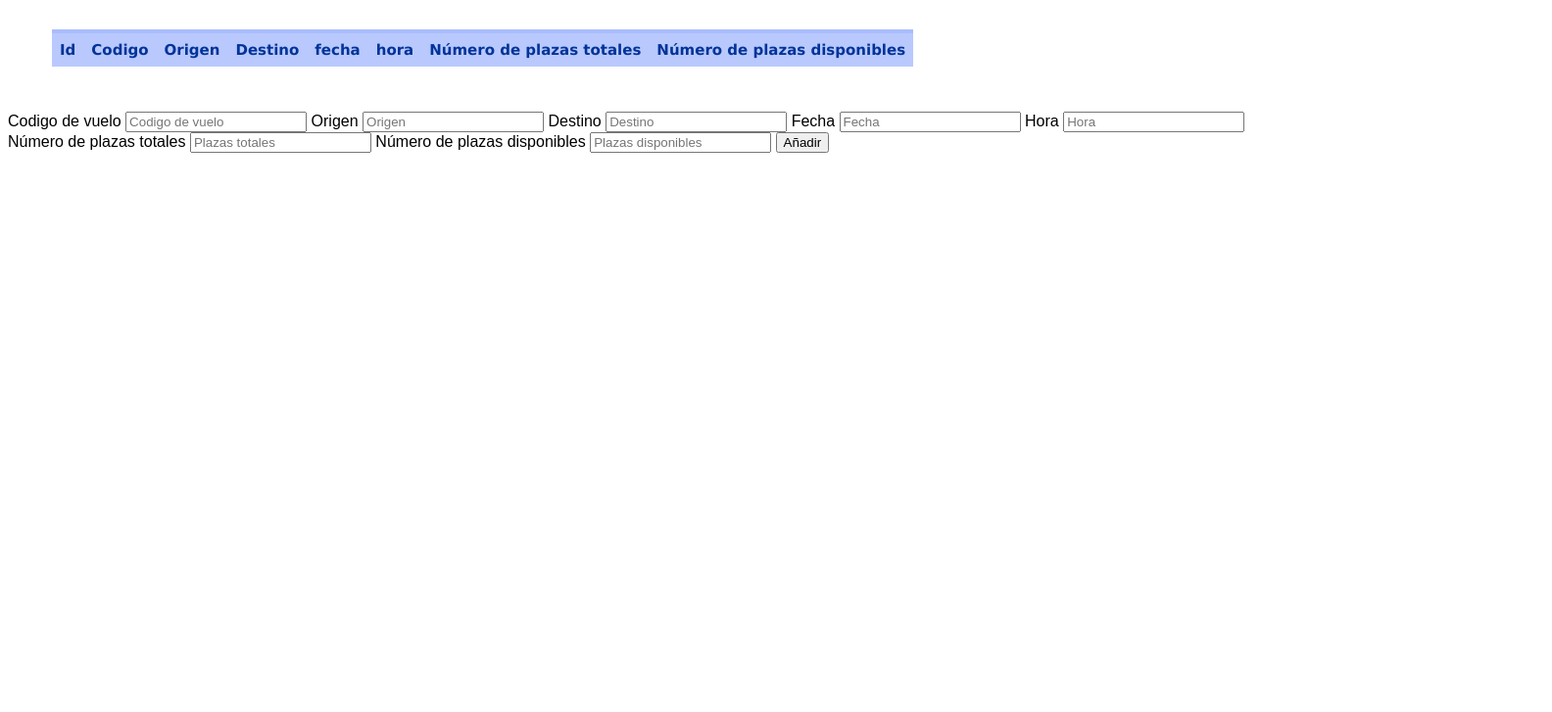
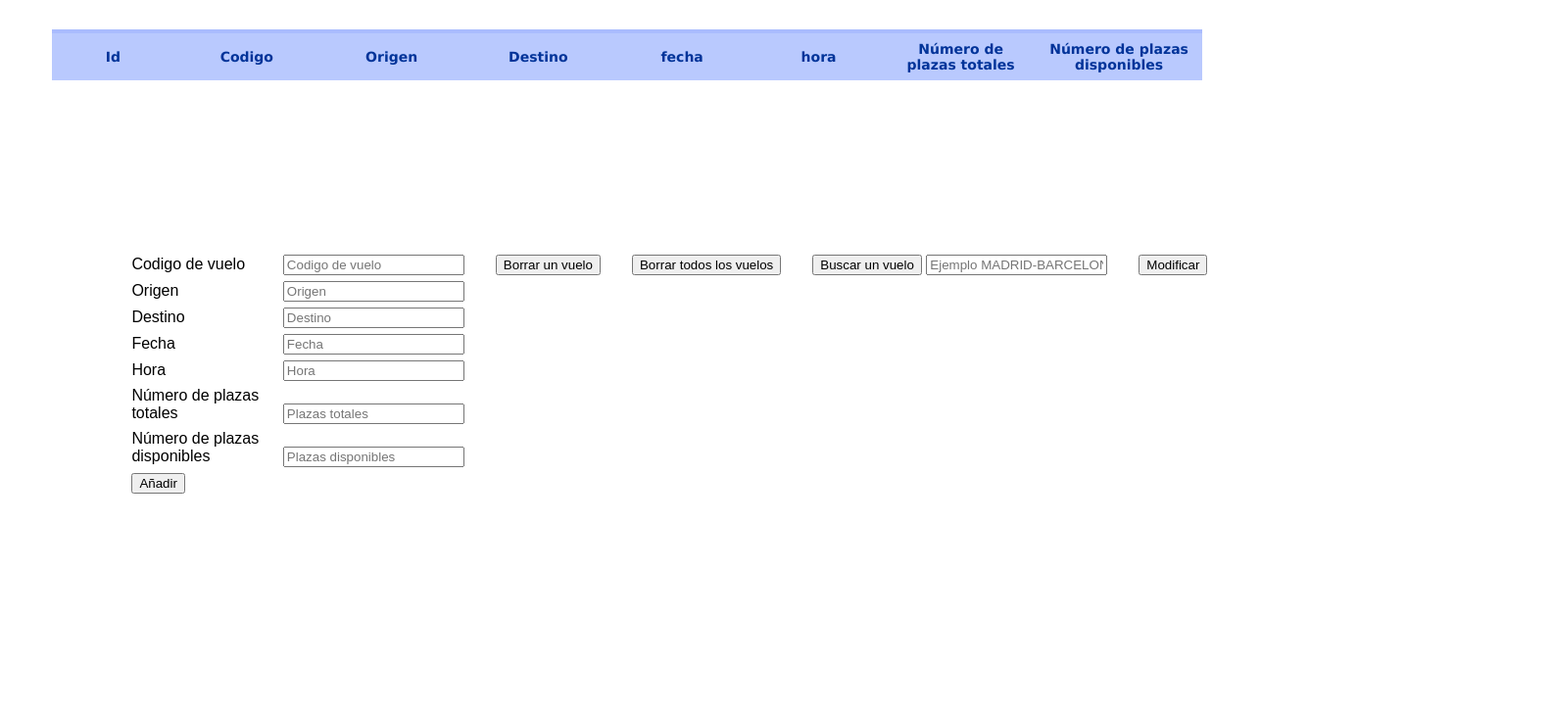
Before and after one commit to javierborreguero/Gestor_Vuelos, a plain HTML site: page vuelos.html in a window 1280 px wide. Shown: the part 73-800 px from the top of the page at 98% size, 1584 px wide, since content can reach past the window. Drawn offline with Linux system fonts and the light colour scheme; no server answers.

Commit message:
Scroll into table added

```diff
--- a/script.js
+++ b/script.js
@@ -12,6 +12,7 @@ function readFlight() {
             var arrayOfFlight = readFlight.vuelos;
             flightContainer.innerHTML = "";
             // Bucle que permite mostrar los datos en um párrafo
+
             for (let index = 0; index < numberOfFlights; index++) {
                 var table = document.getElementById("tableContent");
                 var row = table.insertRow(0);
@@ -64,7 +65,7 @@ function insertNewFlight() {
             // Bucle que permite mostrar los datos en um párrafo
             for (let index = 0; index < numberOfFlights; index++) {
                 //Contendor para pintar los datos de los vuelos
-                var flightContainer = document.getElementById("sh");
+                var flightContainer = document.getElementById("showDataDiv");
                 readFlight();
             }
         }
--- a/styles.css
+++ b/styles.css
@@ -1,20 +1,31 @@
+/*----- ESTILO DEL CUERPO* -----*/
 body {
   align-self: center;
   font-family: Arial, Helvetica, sans-serif;
+
 }
+
+/*----- POSICIONAMIENTO DEL TITULO -----*/
 h1{
   text-align: center;
+  position:relative;
+  left:-5%;
 }
+
+/*----- ESTILO DE LA TABLA -----*/
 table {
   font-family: "Lucida Sans Unicode", "Lucida Grande", Sans-Serif;
   font-size: 12px;
   margin: 45px;
   text-align: center;
   border-collapse: collapse;
+
 }
 
+/*----- ESTILO DE LA CABECERA DE LA TABLA -----*/
 th {
-  font-size: 15px;
+  width: 250px;
+  font-size: 14px;
   font-weight: bold;
   padding: 8px;
   background: #b9c9fe;
@@ -23,10 +34,74 @@ th {
   color: #039;
 }
 
+/*----- ESTILO DEL CUERPO DE LA TABLA -----*/
 td{
+  width:250px;
   padding: 16px;
   background: #e8edff;
   border-bottom: 1px solid #fff;
   color: #669;
   border-top: 1px solid transparent;
+  overflow: auto;
 }
+
+/*----- AJUSTAR LA CABECERA Y EL CUERPO DE LA TABLA PARA AÑADIR EL SCROLL -----*/
+ thead,tbody {
+    display: block;
+  }
+tbody {
+    height: 100px;
+    overflow-y: auto;
+  }
+/*----- ALINERA LOS DIFERENTES TITULOS Y CAMPOS DE TEXTO CORRESPONDIENTES -----*/
+label{
+  width: 150px;
+  margin-bottom: 8px;
+  display: inline-block;
+}
+input{
+ display: inline-block;
+}
+
+/*----- CAPA QUE CONTINE CADA UNO DE LOS ELEMENTOS CORRESPONDIENTES A LA OPERACIONES QUE SE QUIEREN REALIZAR -----*/
+div#mainContainer{
+  width: 1450px;
+  align-items: center;
+  float: left;
+  position:relative;
+  margin-top: 32px;
+  left:10%;
+
+  /*----- A PARTIR DE AQUÍ, ESTÁN CADA UNA DE LAS CAPAS EN LAS QUE SE UBICAN LOS DISNTINTOS ELEMENTOS DE LAS OPERACIONES (LEER, INSERTAR ETC.)*/
+}
+div#inserDataDiv{
+  width:fit-content;
+  align-items: center;
+  float: left;
+
+}
+div#deleteOneFlightDiv{
+  width:fit-content;
+  align-items: center;
+  float: left;
+  margin-left: 32px;
+}
+div#deleteAllDiv{
+  width:fit-content;
+  align-items: center;
+  float: left;
+  margin-left: 32px;
+}
+div#lookForAFightDiv{
+  width:fit-content;
+  align-items: center;
+  float: left;
+  margin-left: 32px;
+}
+div#updateDiv{
+  width:fit-content;
+  align-items: center;
+  float: left;
+  margin-left: 32px;
+
+}
--- a/vuelos.html
+++ b/vuelos.html
@@ -3,7 +3,7 @@
 
 <head>
     <meta charset="UTF-8">
-    <title>Vuelos</title>
+    <title>Vuelos Javier Borreguero</title>
     <link rel="stylesheet" href="styles.css">
 
 </head>
@@ -14,7 +14,7 @@
     </div>
     <div id="dataSection">
         <table id="flightTable">
-            <thead>
+            <thead id="tableHeader">
                 <tr>
                     <th>Id</th>
                     <th>Codigo</th>
@@ -26,27 +26,51 @@
                     <th>Número de plazas disponibles</th>
                 </tr>
             </thead>
+            <div></div>
             <tbody id="tableContent">
             </tbody>
         </table>
     </div>
+    <div id="mainContainer">
         <div id="inserDataDiv">
             <label> Codigo de vuelo</label>
             <input type="text" id="flightCode" placeholder="Codigo de vuelo">
+            </br>
             <label> Origen</label>
             <input type="text" id="flightOrigin" placeholder="Origen">
+            </br>
             <label> Destino</label>
             <input type="text" id="flightDestiny" placeholder="Destino">
+            </br>
             <label> Fecha</label>
             <input type="text" id="flightDate" placeholder="Fecha">
+            </br>
             <label> Hora</label>
             <input type="text" id="flightTime" placeholder="Hora">
+            </br>
             <label> Número de plazas totales</label>
             <input type="text" id="flightTotalNumberPlaces" placeholder="Plazas totales">
+            </br>
             <label> Número de plazas disponibles</label>
             <input type="text" id="flightAvailablePlaces" placeholder="Plazas disponibles">
+            </br>
             <button type="button" id="btnAddnewFlight" onclick="insertNewFlight()"> Añadir</button>
         </div>
+        <div id="deleteOneFlightDiv">
+            <button type="button" id="btnDeleteOneFLight"> Borrar un vuelo</button>
+        </div>
+        <div id="deleteAllDiv">
+            <button type="button" id="btnDeleteAllData"> Borrar todos los vuelos</button>
+        </div>
+        <div id="lookForAFightDiv">
+            <button type="button" id="btnlookForAFight"> Buscar un vuelo</button>
+            <input type="text" id="lookForAFight" placeholder="Ejemplo MADRID-BARCELONA">
+        </div>
+        <div id="updateDiv">
+            <button type="button" id="btnUpdate"> Modificar</button>
+        </div>
+    </div>
+
     <script src="script.js" charset="" UTF-8></script>
 </body>
 
```
Lines whose indentation alone changed are shown as unchanged.
